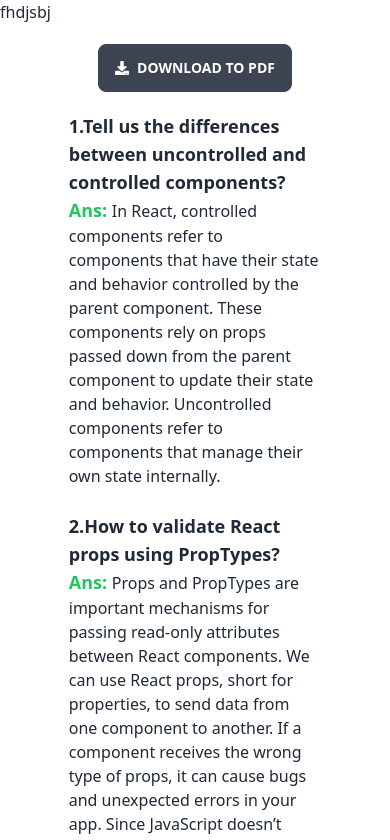
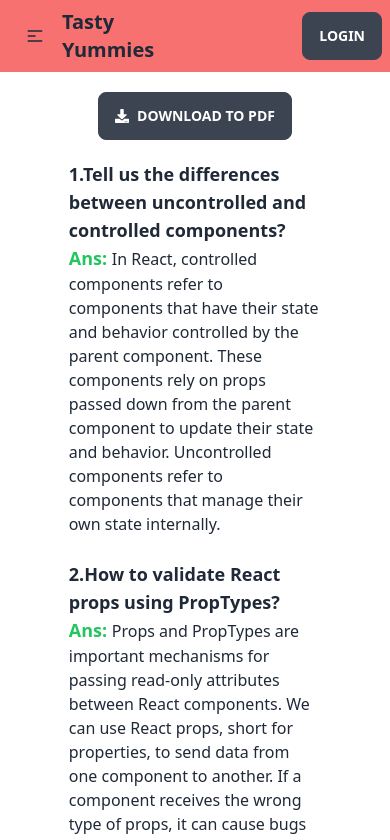
Before and after one commit to itsjahid01/chef-recipe-client, a React (Vite) app: page /blog in a window 390 px wide. Shown: the top 840 px of the page. Built offline with nearby package versions, Linux system fonts and the light colour scheme.

Commit message:
navbar done

```diff
--- a/src/Pages/Blog.jsx
+++ b/src/Pages/Blog.jsx
@@ -5,7 +5,7 @@
 
 const Blog = () => {
   return (
-    <div className="container">
+    <div className="container mx-auto">
       <div className="w-9/12 mx-auto p-5">
         <div className="text-center mb-5">
           <button className="btn ">
--- /dev/null
+++ b/src/Pages/Home.jsx
@@ -0,0 +1,7 @@
+import React from "react";
+
+const Home = () => {
+  return <div></div>;
+};
+
+export default Home;
--- a/src/Pages/Navbar.jsx
+++ b/src/Pages/Navbar.jsx
@@ -1,7 +1,58 @@
 import React from "react";
+import { Link } from "react-router-dom";
 
 const Navbar = () => {
-  return <div></div>;
+  return (
+    <div className="bg-red-400">
+      <div className="container mx-auto navbar">
+        <div className="navbar-start">
+          <div className="dropdown">
+            <label tabIndex={0} className="btn btn-ghost lg:hidden">
+              <svg
+                xmlns="http://www.w3.org/2000/svg"
+                className="h-5 w-5"
+                fill="none"
+                viewBox="0 0 24 24"
+                stroke="currentColor"
+              >
+                <path
+                  strokeLinecap="round"
+                  strokeLinejoin="round"
+                  strokeWidth="2"
+                  d="M4 6h16M4 12h8m-8 6h16"
+                />
+              </svg>
+            </label>
+            <ul
+              tabIndex={0}
+              className="menu menu-compact dropdown-content mt-3 p-2 shadow bg-base-100 rounded-box w-52"
+            >
+              <li>
+                <Link to="/">Home</Link>
+              </li>
+              <li>
+                <Link to="/blog">Blog</Link>
+              </li>
+            </ul>
+          </div>
+          <a className=" normal-case text-xl font-semibold">Tasty Yummies</a>
+        </div>
+        <div className="navbar-center hidden lg:flex">
+          <ul className="menu menu-horizontal px-1">
+            <li>
+              <Link to="/">Home</Link>
+            </li>
+            <li>
+              <Link to="/blog">Blog</Link>
+            </li>
+          </ul>
+        </div>
+        <div className="navbar-end">
+          <a className="btn">Login</a>
+        </div>
+      </div>
+    </div>
+  );
 };
 
 export default Navbar;
--- a/src/Pages/Root.jsx
+++ b/src/Pages/Root.jsx
@@ -1,10 +1,11 @@
 import React from "react";
 import { Outlet } from "react-router-dom";
+import Navbar from "./Navbar";
 
 const Root = () => {
   return (
     <div>
-      <h2>fhdjsbj</h2>
+      <Navbar></Navbar>
       <Outlet></Outlet>
     </div>
   );
--- a/src/routes/Routes.jsx
+++ b/src/routes/Routes.jsx
@@ -3,6 +3,7 @@
 import Root from "../Pages/Root";
 import ErrorPage from "../Pages/ErrorPage";
 import Blog from "../Pages/blog";
+import Home from "../Pages/Home";
 
 const router = createBrowserRouter([
   {
@@ -10,6 +11,10 @@
     element: <Root></Root>,
     errorElement: <ErrorPage></ErrorPage>,
     children: [
+      {
+        path: "/",
+        element: <Home></Home>,
+      },
       {
         path: "/blog",
         element: <Blog></Blog>,
```
